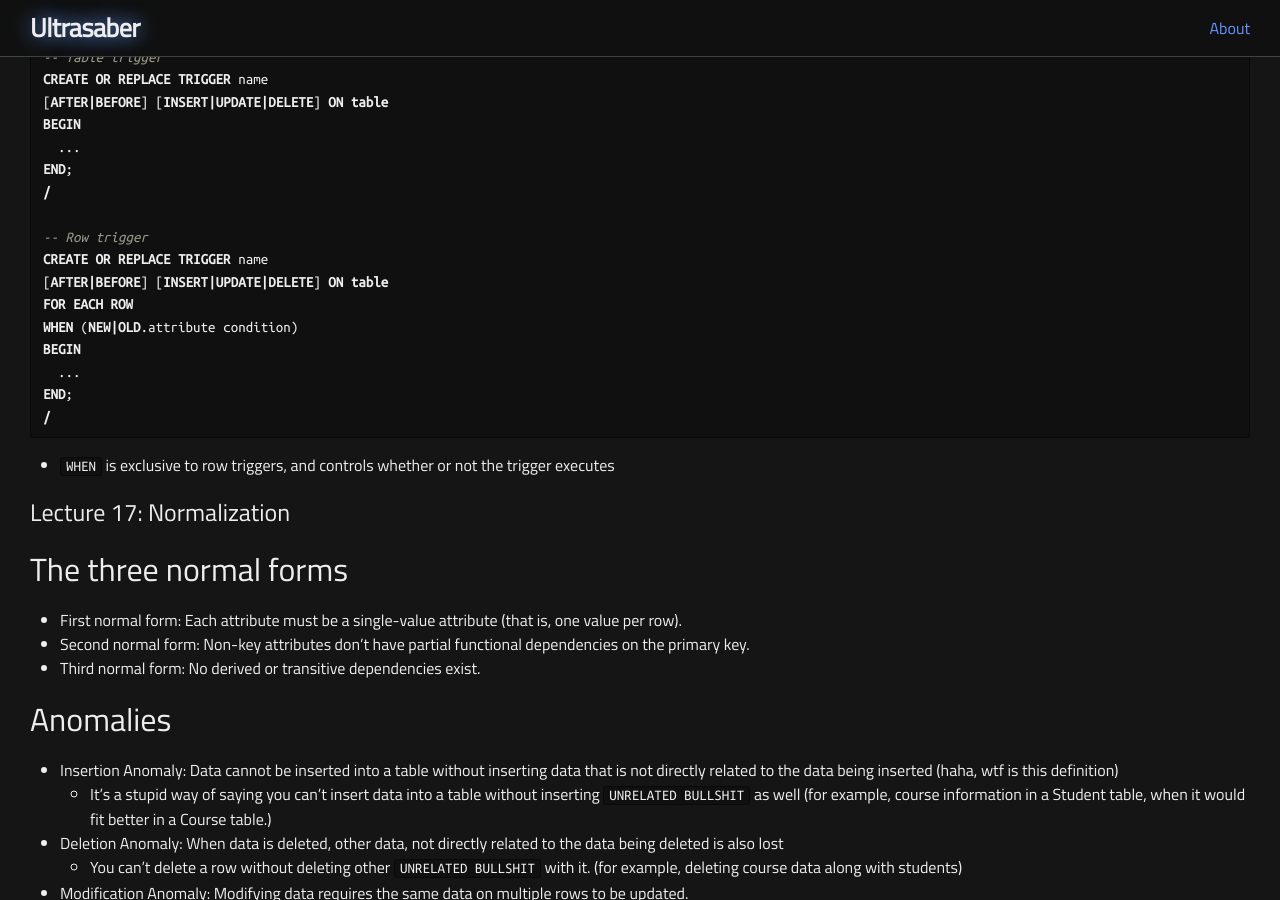
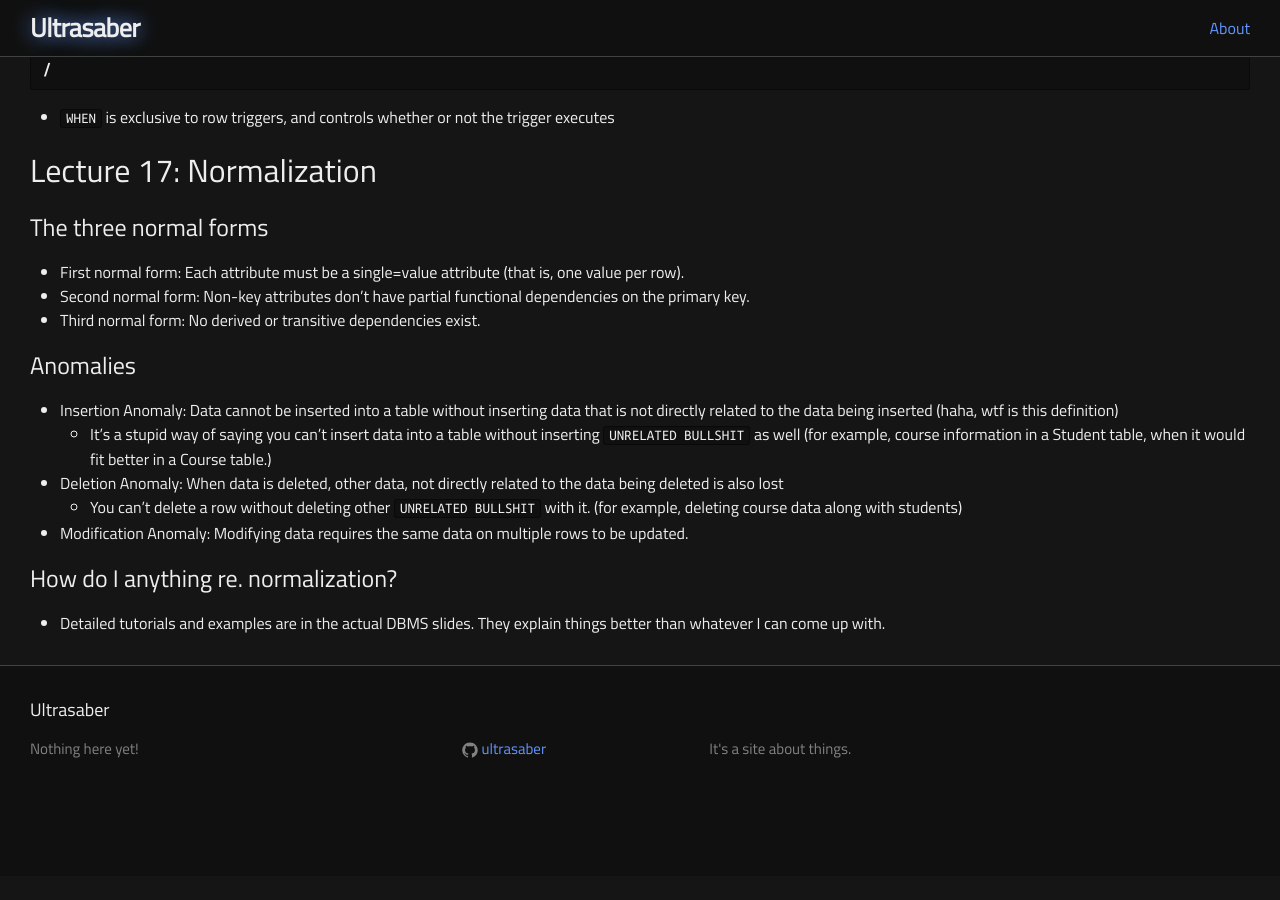
Before and after one commit to ultrasaber/ultrasaber.github.io, a Jekyll site: the page built from _posts/2016-04-24-dbms-final-notes.markdown, in a window 1280 px wide and 900 px high, scrolled down 6867 px. Built offline with Jekyll 4.4.1, drawn with Linux system fonts in a browser that asks for light colours; after the commit the page ends 7743 px from its top, so only the background shows below that.

Commit message:
updated formatting

```diff
--- a/_posts/2016-04-24-dbms-final-notes.markdown
+++ b/_posts/2016-04-24-dbms-final-notes.markdown
@@ -7,10 +7,10 @@ categories: dbms
 Here we go again. These notes are based off of the final exam study guide.
 
 Lecture 10: Updates and Transactions
-====================================
+------------------------------------
 
 Know the syntax for INSERT, UPDATE and DELETE.
-----------------------------------------------
+==============================================
 
 {% highlight sql %}
 -- INSERT command syntax
@@ -30,52 +30,52 @@ WHERE condition;
 {% endhighlight %}
 
 Updating values to NULL
------------------------
+=======================
 
 * Literally just specify `NULL` when you assign the value. I don't know why this is a bullet point.
 
 What is a transaction?
-----------------------
+======================
 
 * It's a sequence of one or more SQL statements that form a logical unit of work.
 
 What is DML?
-------------
+============
 
 * Data Manipulation Language.
 * Commands used to `SELECT`, `INSERT`, `UPDATE`, and `DELETE` data in a database.
 * Not to be confused with DDL, which handles the structure of data in a database.
 
 Why isn't INSERT a transaction by itself?
------------------------------------------
+=========================================
 
 * I actually can't find an answer for this.
 * Might be with how the ANSI/ISO transaction model works. Since we can configure our environment to not automatically `COMMIT` statements, can an `INSERT` technically not be a transaction?
 * Ask someone else.
 
 Speaking of the ANSI/ISO model...
----------------------------------
+=================================
 
 * The ANSI/ISO transaction model automatically starts transactions for you, and `COMMIT`s once the program has completed/you issue a `COMMIT` yourself.
 * Non-ANSI/ISO transaction models require you to explicitly `BEGIN TRANSACTION`s. Otherwise, each statement will be `COMMIT`ted automatically.
 
 On CURRENT_DATE
----------------
+===============
 
 * It's a constant representing the current date.
 * You use it when you want the current date.
 
 On INSERT
----------
+=========
 
 * You don't have to specify all of the columns when inserting rows.
 * Any column not specified will be set to `NULL`.
 
 Lecture 11: Views
-=================
+-----------------
 
 View Syntax
------------
+===========
 
 {% highlight sql %}
 CREATE VIEW ViewName AS
@@ -83,37 +83,37 @@ CREATE VIEW ViewName AS
 {% endhighlight %}
 
 But what's a view?
-------------------
+==================
 
 * Basically virtual tables that don't actually contain data.
 * In fact, it's just a `SELECT` that acts like a table.
 
 ...But what's a MATERIALIZED view?
-----------------------------------
+==================================
 
 * A DBMS will materialize views if they are complex.
 * When materializing views, a DBMS will create a result set based on the original query, then further query that result set to get the data you're looking for.
 * This is opposed to simpler views, where only one result set is created.
 
 WITH CHECK OPTION
------------------
+=================
 
 * `WITH CHECK OPTION` can be added to views.
 * It only allows `INSERT` and `UPDATE` commands to run if they do not manipulate rows that cannot be seen by the view itself.
 
 Horizontal and Vertical views
------------------------------
+=============================
 
 * Horizontal rows restrict the rows that you can see.
 * Vertical views restrict the columns that you can see.
 
 On dropping tables with views
------------------------------
+=============================
 
 * Views on a dropped table will be marked as inoperable.
 
 Rules for updating views:
--------------------------
+=========================
 
 * DISTINCT cannot be specified in the SELECT
 * The FROM clause must specify only a single table
@@ -124,10 +124,10 @@ Rules for updating views:
 * Generally speaking, views are not updateable.
 
 Lecture 12: Security
-====================
+--------------------
 
 GRANT and REVOKE statement syntax
----------------------------------
+=================================
 
 {% highlight sql %}
 -- GRANT syntax
@@ -142,49 +142,49 @@ FROM User;
 {% endhighlight %}
 
 WITH GRANT OPTION
------------------
+=================
 
 * `WITH GRANT OPTION` allows other people to grant their privileges on your tables to other people.
 
 Some questions the study guide's already answered for you
----------------------------------------------------------
+=========================================================
 
 * No, you can't `GRANT` privileges to more than one object at a time.
 * Yes, you can grant multiple privileges to an object at a time.
 * Yes, you can grant privileges to multiple users at a time.
 
 On PUBLIC
----------
+=========
 
 * `PUBLIC` represents all the users in the database.
 
 On ALL PRIVILEGES
------------------
+=================
 
 * `ALL PRIVILEGES` is pretty self-explanatory.
 
 Lecture 13: System Catalog
-==========================
+--------------------------
 
 What's a system catalog?
-------------------------
+========================
 
 * A bunch of tables that are owned and maintained by the DBMS.
 * They describe the structure of the database.
 
 On USER_ and ALL_ views
------------------------
+=======================
 
 * `USER_`contains info on objects that you are the owner of.
 * `ALL_` contains info on objects that you have access to.
 
 Recreating tables using the System Catalog
-------------------------------------------
+==========================================
 
 * You're on your own.
 
 System Catalog tables
----------------------
+=====================
 
 * `User_Tables`: Tables created by you.
 * `User_Tab_Columns`: Columns in tables created by you.
@@ -195,22 +195,22 @@ System Catalog tables
 * `User_Tab_Privs_Recd`: Privileges you have on other people's objects.
 
 Lecture 14: Procedures and Functions
-====================================
+------------------------------------
 
 The difference between procedures and functions
------------------------------------------------
+===============================================
 
 * Functions return a value; procedures do not.
 
 Parameter types
----------------
+===============
 
 * `IN`: Passed to the procedure when it is called.
 * `OUT`: A value is placed here by the procedure. It is available to whatever called the stored procedure in the first place.
 * `IN OUT`: A combination of both.
 
 Syntax
-------
+======
 
 {% highlight sql %}
 -- Stored procedure syntax
@@ -251,7 +251,7 @@ END;
 {% endhighlight %}
 
 TO_CHAR()
----------
+=========
 
 * Takes a number and format string, and converts the number into formatted text.
 * Possible format string values are:
@@ -264,20 +264,20 @@ TO_CHAR()
 *    `$` – Specifies that the dollar symbol should be displayed
 
 TRIM()
-------
+======
 
 * Removes leading and trailing spaces.
 
 Lecture 15: Cursors
-===================
+-------------------
 
 What is a cursor?
------------------
+=================
 
 * It's a structure that contains multiple rows that can be navigated through, one row at a time.
 
 Syntax
-------
+======
 
 {% highlight sql %}
 -- Cursors are defined in the AS clause of a procedure or function.
@@ -295,20 +295,20 @@ END LOOP;
 {% endhighlight %}
 
 Lecture 16: Triggers
-====================
+--------------------
 
 The purpose of triggers
------------------------
+=======================
 
 * Triggers are activated when database contents are modified.
 
 Triggers and stored procedures
-------------------------------
+==============================
 
 * Unlike stored procedures, a trigger is not activated by a call within a stored procedure or an `EXECUTE` statement in SQLPlus.
 
 NEW and OLD
------------
+===========
 
 * Access to the data to be added, updated or deleted is available using the `NEW` and `OLD` keywords.
 * When inserting a row, the `NEW` data is available.
@@ -316,13 +316,13 @@ NEW and OLD
 * For an update, both NEW and `OLD` are available.
 
 Row and table level triggers
-----------------------------
+============================
 
 * Row triggers: Execute once for each row modified.
 * Table triggers: Execute once regardless of the number of rows modified.
 
 Syntax
-------
+======
 
 {% highlight sql %}
 -- Table trigger
@@ -347,17 +347,17 @@ END;
 * `WHEN` is exclusive to row triggers, and controls whether or not the trigger executes
 
 Lecture 17: Normalization
-=========================
+-------------------------
 
 The three normal forms
-----------------------
+======================
 
-* First normal form: Each attribute must be a single-value attribute (that is, one value per row).
+* First normal form: Each attribute must be a single=value attribute (that is, one value per row).
 * Second normal form: Non-key attributes don't have partial functional dependencies on the primary key.
 * Third normal form: No derived or transitive dependencies exist.
 
 Anomalies
----------
+=========
 
 * Insertion Anomaly: Data cannot be inserted into a table without inserting data that is not directly related to the data being inserted (haha, wtf is this definition)
   * It's a stupid way of saying you can't insert data into a table without inserting `UNRELATED BULLSHIT` as well (for example, course information in a Student table, when it would fit better in a Course table.)
@@ -366,6 +366,6 @@ Anomalies
 * Modification Anomaly: Modifying data requires the same data on multiple rows to be updated.
 
 How do I anything re. normalization?
-------------------------------------
+====================================
 
 * Detailed tutorials and examples are in the actual DBMS slides. They explain things better than whatever I can come up with.
```
